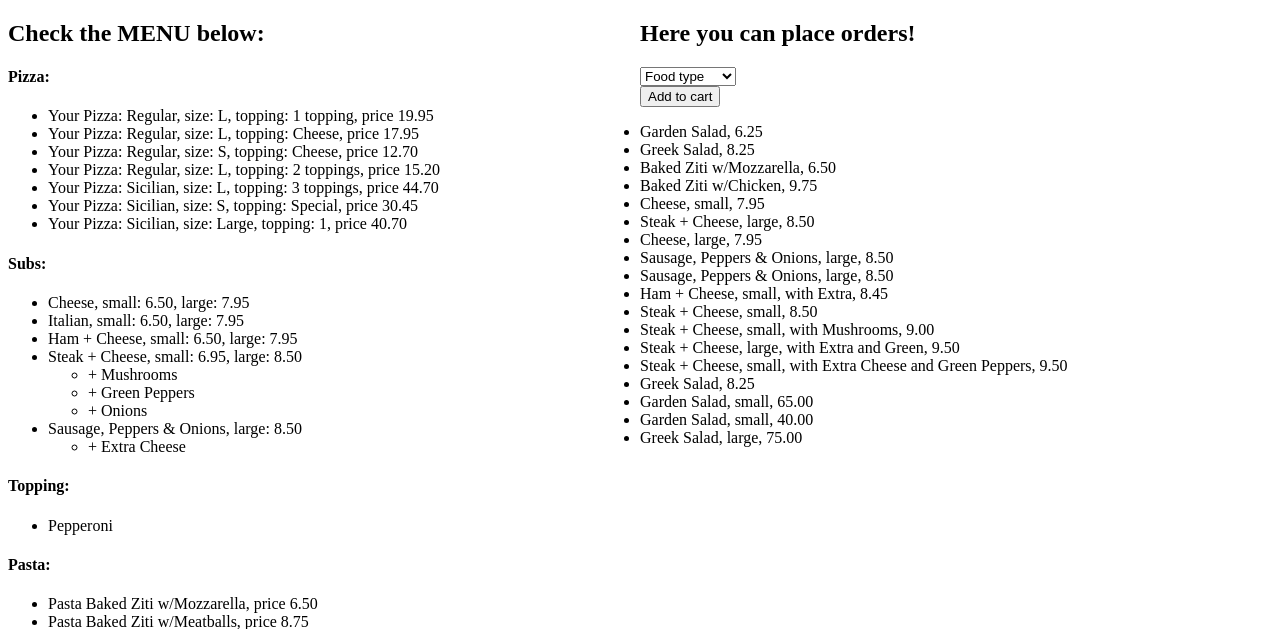
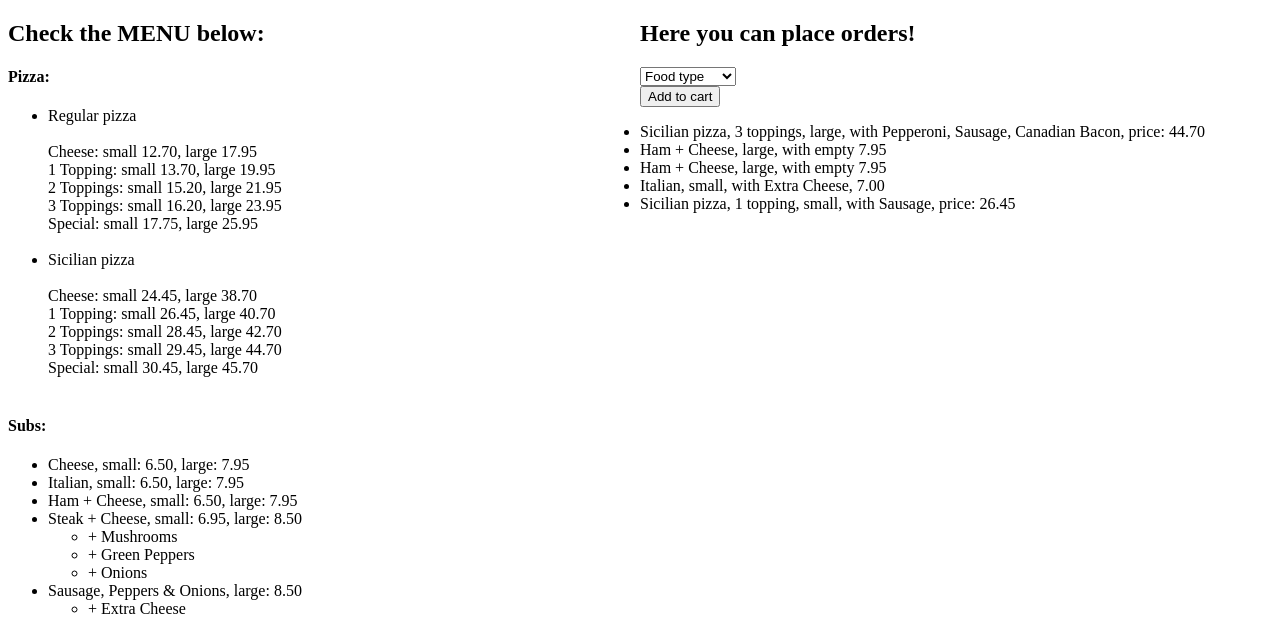
Before and after one commit to rrudiuk/order-pizza-django, a Django app: page / in a window 1280 px wide. Shown: the part 26-655 px from the top of the page. Run offline with Django 3.2, Linux system fonts and the light colour scheme; a user stored in the database is signed in; data comes from the database, SQL or seed files in the repository.

Commit message:
Adding pizza to cart

```diff
--- a/orders/models.py
+++ b/orders/models.py
@@ -95,35 +95,53 @@
 
 class Topping(models.Model):
 	name = models.CharField(max_length = 64)
-	food_type = "Toppings"
+	hash_name = models.CharField(max_length = 64)
 
 	def __str__(self):
 		return f"{self.name}"
 
 class Pizza(models.Model):
-	name = models.CharField(max_length=64, choices=PIZZA)
-	size = models.CharField(max_length=5, choices=SIZE)
-	topping = models.CharField(max_length=32, choices=TOPPINGS)
-	price = models.DecimalField(max_digits=5, decimal_places=2)
-	food_type = "Pizza"
+	name = models.CharField(max_length = 64)
+	hash_name = models.CharField(max_length = 64)
+	# size = models.CharField(max_length=5, choices=SIZE)
+	# topping = models.CharField(max_length=32, choices=TOPPINGS)
+	cheeseS = models.DecimalField(max_digits=5, decimal_places=2, default = 0.00)
+	cheeseL = models.DecimalField(max_digits=5, decimal_places=2, default = 0.00)
+	toppin1S = models.DecimalField(max_digits=5, decimal_places=2, default = 0.00)
+	toppin1L = models.DecimalField(max_digits=5, decimal_places=2, default = 0.00)
+	toppin2S = models.DecimalField(max_digits=5, decimal_places=2, default = 0.00)
+	toppin2L = models.DecimalField(max_digits=5, decimal_places=2, default = 0.00)
+	toppin3S = models.DecimalField(max_digits=5, decimal_places=2, default = 0.00)
+	toppin3L = models.DecimalField(max_digits=5, decimal_places=2, default = 0.00)
+	specialS = models.DecimalField(max_digits=5, decimal_places=2, default = 0.00)
+	specialL = models.DecimalField(max_digits=5, decimal_places=2, default = 0.00)
 
 	def __str__(self):
-		return f"Your Pizza: {self.name}, size: {self.size}, topping: {self.topping}, price {self.price}"
+		return f"{self.name} pizza"
 
 class Order(models.Model):
 	name = models.CharField(max_length = 64)
 	size = models.CharField(max_length=5, blank=True)
-	extra = models.CharField(max_length = 64, blank=True, default = "empty")
-	extra_steak = models.CharField(max_length = 64, blank=True, default = "empty")
+	extra = models.CharField(max_length = 64, default = "empty")
+	extra_steak = models.CharField(max_length = 64, default = "empty")
+	topping1 = models.CharField(max_length = 64, default = "empty")
+	topping2 = models.CharField(max_length = 64, default = "empty")
+	topping3 = models.CharField(max_length = 64, default = "empty")
 	price = models.DecimalField(max_digits=5, decimal_places=2)
 
 	def __str__(self):
 		# Pasta and Salad
 		if not self.size:
 			return f"{self.name}, {self.price}"
-		# Subs without extra
-		elif self.extra == "empty" and self.extra_steak == "empty":
-			return f"{self.name}, {self.size}, {self.price}"
+		elif self.topping3 != "empty":
+			return f"{self.name}, {self.size}, with {self.topping1}, {self.topping2}, {self.topping3}, price: {self.price}"
+		elif self.topping2 != "empty":
+			return f"{self.name}, {self.size}, with {self.topping1}, {self.topping2}, price: {self.price}"
+		elif self.topping1 != "empty":
+			return f"{self.name}, {self.size}, with {self.topping1}, price: {self.price}"
+		# # Subs without extra
+		# elif self.extra == "empty" and self.extra_steak == "empty":
+		# 	return f"{self.name}, {self.size}, {self.price}"
 		# Subs with extra cheese
 		elif self.extra != "empty" and self.extra_steak == "empty":
 			price = Decimal(self.price) + Decimal(0.50)
@@ -137,4 +155,4 @@
 			price = Decimal(self.price) + Decimal(1.00)
 			return f"{self.name}, {self.size}, with {self.extra} and {self.extra_steak}, {price}"
 		else:
-			return f"{self.name}, {self.size}, {self.price}"
+			return f"{self.name}, {self.size}, with {self.topping1} {self.price}"
--- a/orders/templates/orders/index.html
+++ b/orders/templates/orders/index.html
@@ -24,9 +24,16 @@
 		<h4>Pizza: </h4>
 		<ul>
 			{% for pizza in pizzas %}
-				<li>{{ pizza }}</li>
+				<li>
+					{{ pizza }} </br></br>
+					Cheese: small {{ pizza.cheeseS }}, large {{ pizza.cheeseL }} </br>
+					1 Topping: small {{ pizza.toppin1S }}, large {{ pizza.toppin1L }} </br>
+					2 Toppings: small {{ pizza.toppin2S }}, large {{ pizza.toppin2L }} </br>
+					3 Toppings: small {{ pizza.toppin3S }}, large {{ pizza.toppin3L }} </br>
+					Special: small {{ pizza.specialS }}, large {{ pizza.specialL }} </br>
+				</li> </br>
 			{% empty %}
-				<li>No Pasta</li>
+				<li>No Pizza</li>
 			{% endfor %}
 		</ul>
 		<h4>Subs: </h4>
@@ -112,15 +119,16 @@
 				</div>
 				<!-- Pizza types:Regular and Scilian -->
 				<div id="pizza-wrap">
-					<select id="pizza-type">
+					<select id="pizza-type" name="pizza-type">
 						<option value="empty">Pizza type</option>
-						<option value="regular">Regular</option>
-						<option value="sicilian">Sicilian</option>
+						{% for pizza in pizzas %}
+							<option value={{ pizza.hash_name }}>{{ pizza.name }}</option>
+						{% endfor %}
 					</select>
 				</div>
 				<!-- Pizza. Number of toppings -->
 				<div id="topping-number-wrap">
-					<select id="topping-number">
+					<select id="topping-number" name="topping-number">
 						<option value="empty">Toppings</option>
 						<option value="Cheese">Cheese</option>
 						<option value="1 topping">1 Topping</option>
@@ -131,28 +139,28 @@
 				</div>
 				<!-- If 1 topping -->
 				<div id="toppings-wrap1">
-					<select id="toppings1">
+					<select id="toppings1" name="topping1">
 						<option value="empty">Toppings</option>
 						{% for topping in toppings %}
-							<option value={{ topping }}>{{ topping }}</option>
+							<option value={{ topping.hash_name }}>{{ topping }}</option>
 						{% endfor %}
 					</select>
 				</div>
 				<!-- If 2 toppings -->
 				<div id="toppings-wrap2">
-					<select id="toppings2">
+					<select id="toppings2" name="topping2">
 						<option value="empty">Toppings</option>
 						{% for topping in toppings %}
-							<option value={{ topping }}>{{ topping }}</option>
+							<option value={{ topping.hash_name }}>{{ topping }}</option>
 						{% endfor %}
 					</select>
 				</div>
 				<!-- If 3 toppings -->
 				<div id="toppings-wrap3">
-					<select id="toppings3">
+					<select id="toppings3" name="topping3">
 						<option value="empty">Toppings</option>
 						{% for topping in toppings %}
-							<option value={{ topping }}>{{ topping }}</option>
+							<option value={{ topping.hash_name  }}>{{ topping }}</option>
 						{% endfor %}
 					</select>
 				</div>
--- a/orders/views.py
+++ b/orders/views.py
@@ -35,20 +35,24 @@
             elif food_type == 'sub':
                 food_name = request.POST["sub-name"]
                 food_size = request.POST["size"]
+                db_query = Sub.objects.get(hash_name = food_name)
+                if food_size == 'small':
+                    order = Order(name = db_query.name, size = food_size, price = db_query.priceS)
+                else:
+                    order = Order(name = db_query.name, size = food_size, price = db_query.priceL)
+                order.save()
+                # Add extra if selected
                 food_extra = request.POST["extra-all"]
                 if food_extra != 'empty':
                     extra = SubExtraAll.objects.get(hash_name = food_extra)
+                    order.extra = extra.name
                 steak_extra = request.POST["extra-steak"]
-                if food_extra != 'empty':
+                # Add steak extra if selected
+                if steak_extra != 'empty':
                     extra_steak = SubExtraSteak.objects.get(hash_name = steak_extra)
-                db_query = Sub.objects.get(hash_name = food_name)
-                if food_size == 'small':
-                    order = Order(name = db_query.name, size = food_size, extra = extra.name,
-                        extra_steak = extra_steak.name, price = db_query.priceS)
-                else:
-                    order = Order(name = db_query.name, size = food_size, extra = extra.name,
-                        extra_steak = extra_steak.name, price = db_query.priceL)
+                    order.extra_steak = extra_steak.name
                 order.save()
+
 
             # If Dinner Plate was selected
             elif food_type == 'dinner_plate':
@@ -60,6 +64,78 @@
                 else:
                     order = Order(name = db_query.name, size = food_size, price = db_query.priceL)
                 order.save()
+
+            # If Pizza was selected
+            elif food_type == 'pizza':
+                food_name = request.POST["pizza-type"]
+                food_size = request.POST["size"]
+                toppings = request.POST["topping-number"]
+                db_query = Pizza.objects.get(hash_name = food_name)
+                if food_size == 'small':
+                    order = Order(name = db_query.name + ' pizza, ' + toppings, size = food_size,
+                        price = db_query.cheeseS)
+                else:
+                    order = Order(name = db_query.name + ' pizza, ' + toppings, size = food_size,
+                        price = db_query.cheeseL)
+                order.save()
+
+                # Pizza with 1 topping
+                if toppings == '1 topping':
+                    # Add topping
+                    topping1_name = request.POST["topping1"]
+                    db_topping1_query = Topping.objects.get(hash_name = topping1_name)
+                    order.topping1 = db_topping1_query.name
+                    # Set the price
+                    if food_size == 'small':
+                        order.price = db_query.toppin1S
+                    else:
+                        order.price = db_query.toppin1L
+
+                # Pizza with 2 toppings
+                if toppings == '2 toppings':
+                    # Add first topping
+                    topping1_name = request.POST["topping1"]
+                    db_topping1_query = Topping.objects.get(hash_name = topping1_name)
+                    order.topping1 = db_topping1_query.name
+                    # Add second topping
+                    topping2_name = request.POST["topping2"]
+                    db_topping2_query = Topping.objects.get(hash_name = topping2_name)
+                    order.topping2 = db_topping2_query.name
+                    # Set the price
+                    if food_size == 'small':
+                        order.price = db_query.toppin2S
+                    else:
+                        order.price = db_query.toppin2L
+
+                # Pizza with 3 toppings
+                if toppings == '3 toppings':
+                    # Add first topping
+                    topping1_name = request.POST["topping1"]
+                    db_topping1_query = Topping.objects.get(hash_name = topping1_name)
+                    order.topping1 = db_topping1_query.name
+                    # Add second topping
+                    topping2_name = request.POST["topping2"]
+                    db_topping2_query = Topping.objects.get(hash_name = topping2_name)
+                    order.topping2 = db_topping2_query.name
+                    # Add third topping
+                    topping3_name = request.POST["topping3"]
+                    db_topping3_query = Topping.objects.get(hash_name = topping3_name)
+                    order.topping3 = db_topping3_query.name
+                    # Set the price
+                    if food_size == 'small':
+                        order.price = db_query.toppin3S
+                    else:
+                        order.price = db_query.toppin3L
+
+                # Special pizza
+                if toppings == 'special':
+                    # Set the price
+                    if food_size == 'small':
+                        order.price = db_query.specialS
+                    else:
+                        order.price = db_query.specialL
+                order.save()
+
 
 
     context = {
```
Also changed, not shown: db.sqlite3, orders/migrations/0023_auto_20200614_1536.py (added), orders/migrations/0024_auto_20200614_1603.py (added), orders/migrations/0025_auto_20200615_1630.py (added), orders/migrations/0026_auto_20200615_1658.py (added).
